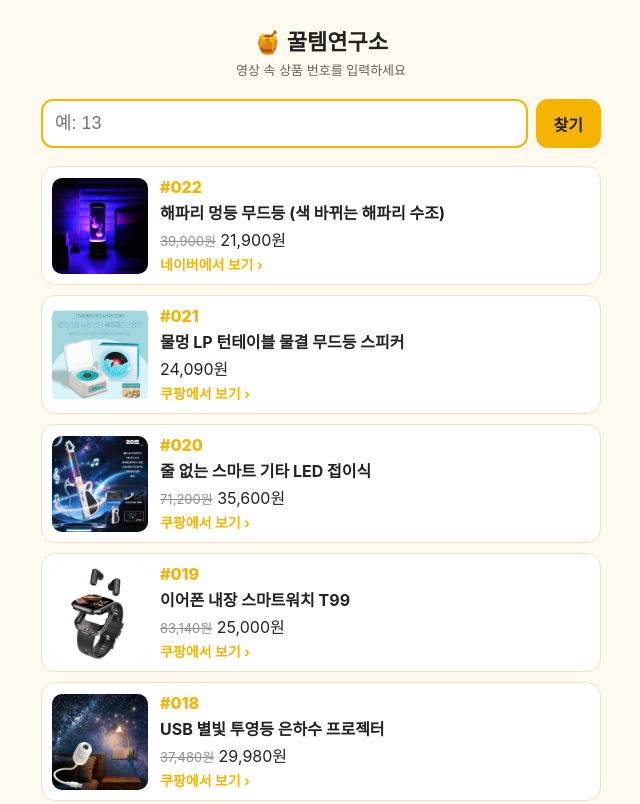
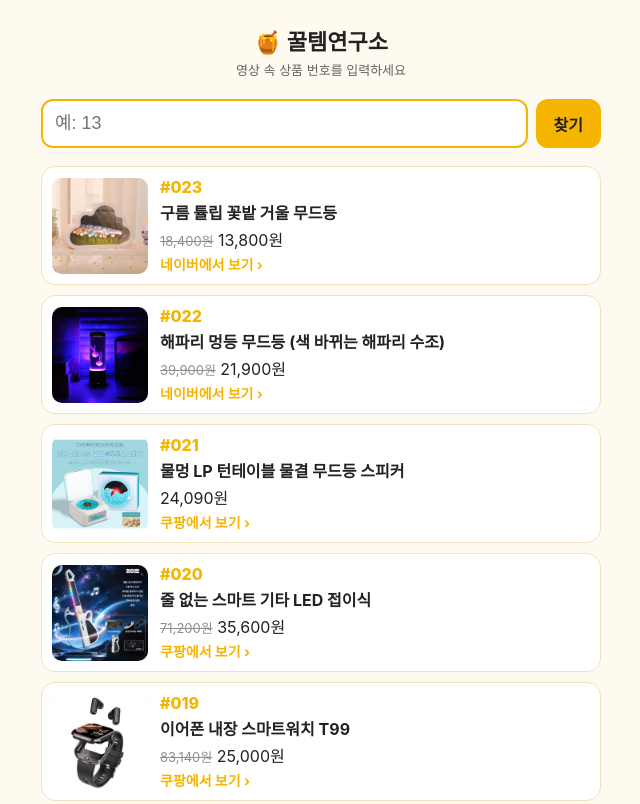
Before and after one commit to inseok1/kkultem, a plain HTML site: page index.html in a window 1280 px wide. Shown: the top 804 px of the page, without its empty margins (319-959 px from the left). Drawn offline with Linux system fonts and the light colour scheme.

Commit message:
상품 23개

```diff
--- a/index.html
+++ b/index.html
@@ -18,6 +18,11 @@ h1{font-size:22px;margin:8px 0 4px;text-align:center} .sub{text-align:center;fon
 </style></head><body><main>
 <h1>🍯 꿀템연구소</h1><p class="sub">영상 속 상품 번호를 입력하세요</p>
 <form class="find" onsubmit="go();return false"><input id="q" inputmode="numeric" placeholder="예: 13" autocomplete="off"><button>찾기</button></form>
+<a class="card" id="n023" href="https://naver.me/IgMwmo5M" target="_blank" rel="nofollow sponsored noopener">
+  <img src="img/023.jpg" alt="" loading="lazy">
+  <div class="info"><span class="no">#023</span><b>구름 튤립 꽃밭 거울 무드등</b>
+  <span class="price"><s>18,400원</s> 13,800원</span>
+  <span class="btn">네이버에서 보기 ›</span></div></a>
 <a class="card" id="n022" href="https://naver.me/GEdx9WXb" target="_blank" rel="nofollow sponsored noopener">
   <img src="img/022.jpg" alt="" loading="lazy">
   <div class="info"><span class="no">#022</span><b>해파리 멍등 무드등 (색 바뀌는 해파리 수조)</b>
```
Also changed, not shown: img/023.jpg (added).
